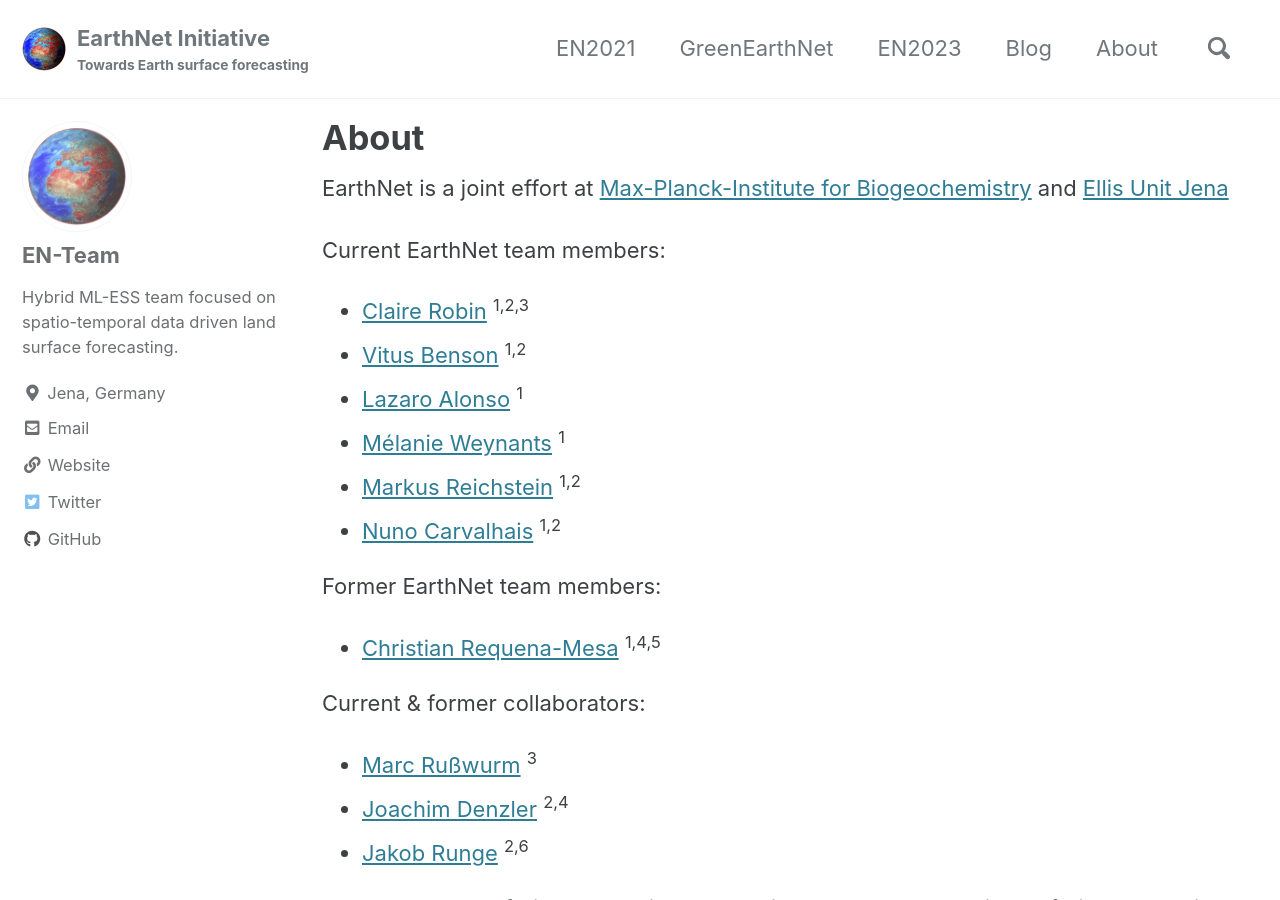
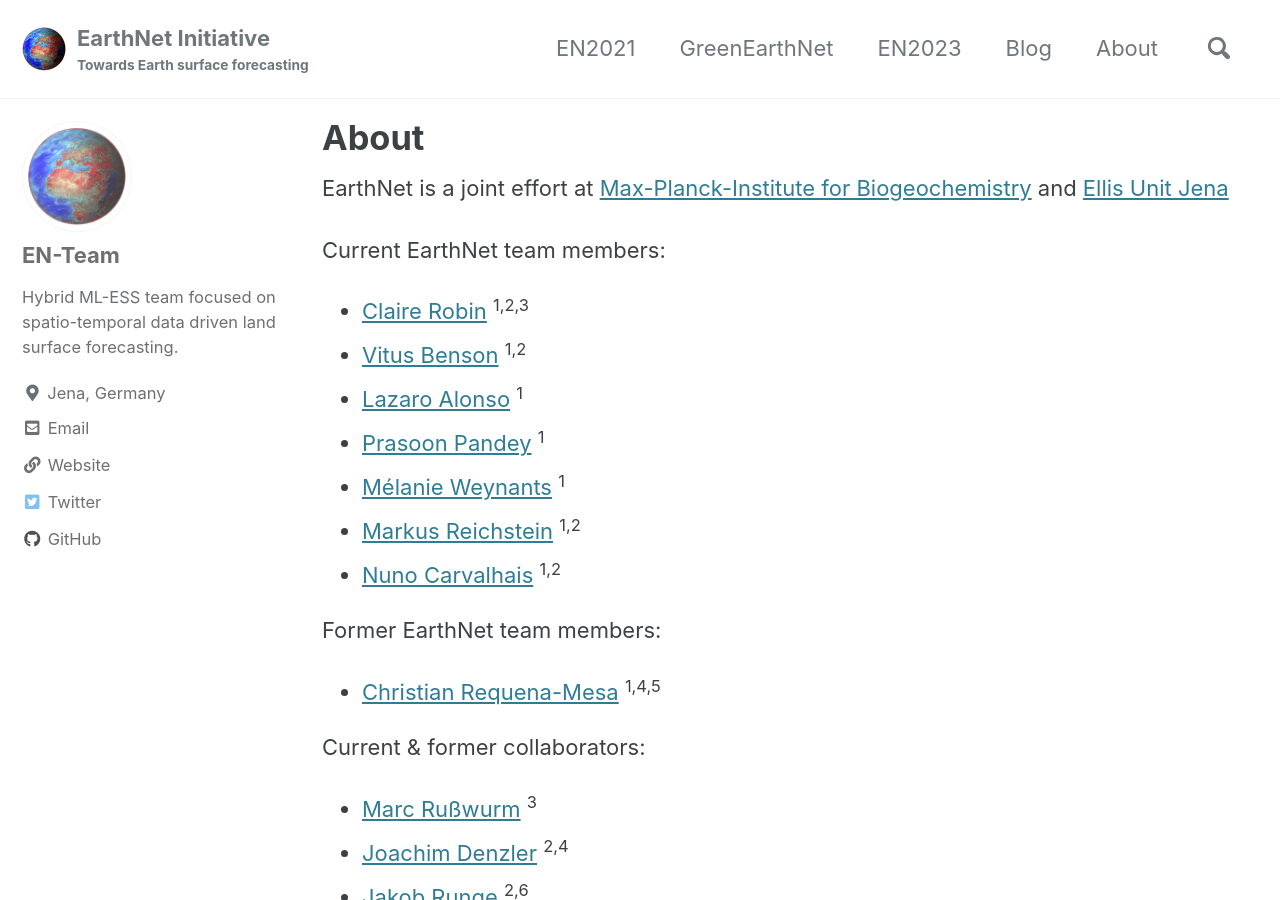
Before and after one commit to earthnet2021/earthnet-model-intercomparison-suite, a Jekyll site: the page built from docs/_pages/about.md, in a window 1280 px wide and 900 px high. Built offline with Jekyll 4.4.1, drawn with Linux system fonts in a browser that asks for light colours; cached includes are drawn as plain includes.

Commit message:
add prasoon

```diff
--- a/docs/_pages/about.md
+++ b/docs/_pages/about.md
@@ -12,6 +12,7 @@ Current EarthNet team members:
 * [Claire Robin](https://www.bgc-jena.mpg.de/person/122552) <sup>1,2,3</sup>
 * [Vitus Benson](https://vitusbenson.github.io/) <sup>1,2</sup>
 * [Lazaro Alonso](https://lazarusa.github.io/) <sup>1</sup>
+* [Prasoon Pandey](https://www.linkedin.com/in/prasoon-pandey-7026271a3/)  <sup>1</sup>
 * [Mélanie Weynants](https://www.bgc-jena.mpg.de/person/mweynants/4955530) <sup>1</sup>
 * [Markus Reichstein](https://www.bgc-jena.mpg.de/reichstein.html) <sup>1,2</sup>
 * [Nuno Carvalhais](https://www.bgc-jena.mpg.de/person/121289/4955530) <sup>1,2</sup>
```
